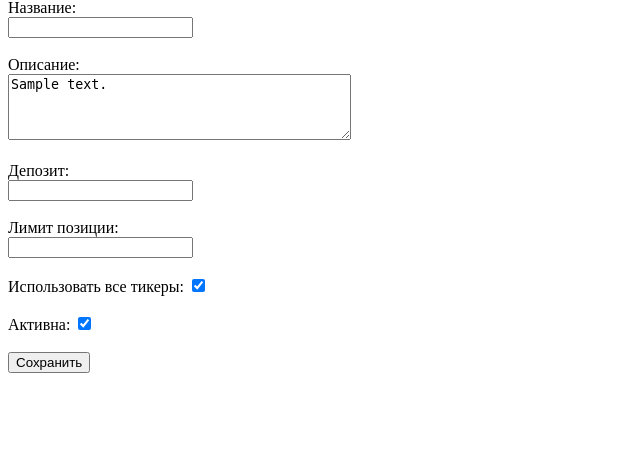
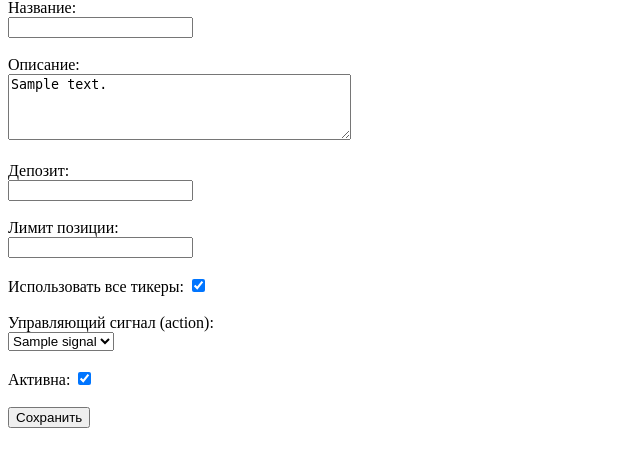
Before and after one commit to wingsofphoenix2013/trading-platform, a FastAPI app: template web/templates/strategy_form.html in a window 1280 px wide. Shown: the part 81-548 px from the top of the page, without its empty margins (0-640 px from the left). Run offline with FastAPI, Linux system fonts and the light colour scheme; the template is opened without the code that fills it: most values are stand-ins (such as "Sample title", 1, 10 or a date in 2020).

Commit message:
Модуль 15: добавлено выпадающее меню выбора управляющего сигнала при создании стратегии

```diff
--- a/web/templates/strategy_form.html
+++ b/web/templates/strategy_form.html
@@ -27,6 +27,12 @@
         <input type="checkbox" name="use_all_tickers" value="true"
                {% if mode != 'edit' or strategy.use_all_tickers %}checked{% endif %}><br><br>
 
+		<label>Управляющий сигнал (action):</label><br>
+		<select name="action_signal_id">{% for sig in signals %}
+        <option value="{{ sig.id }}">{{ sig.name }}</option>
+    	{% endfor %}
+		</select><br><br>
+
         <label>Активна:</label>
         <input type="checkbox" name="enabled" value="true"
                {% if mode != 'edit' or strategy.enabled %}checked{% endif %}><br><br>
--- a/web/web_main.py
+++ b/web/web_main.py
@@ -290,13 +290,21 @@ async def list_strategies(request: Request):
 
 # 15. Форма создания стратегии (GET)
 # Отображает пустую форму для добавления новой стратегии
-
 @app.get("/strategies/new", response_class=HTMLResponse)
 async def new_strategy_form(request: Request):
+    conn = await get_db()
+    signals = await conn.fetch("""
+        SELECT id, name FROM signals
+        WHERE signal_type = 'action' AND enabled = true
+        ORDER BY name
+    """)
+    await conn.close()
+
     return templates.TemplateResponse("strategy_form.html", {
         "request": request,
         "mode": "create",
-        "strategy": {}
+        "strategy": {},
+        "signals": signals
     })
 # 16. Сохранение новой стратегии (POST)
 # Принимает данные из формы и сохраняет новую запись в таблицу `strategies`.
```
